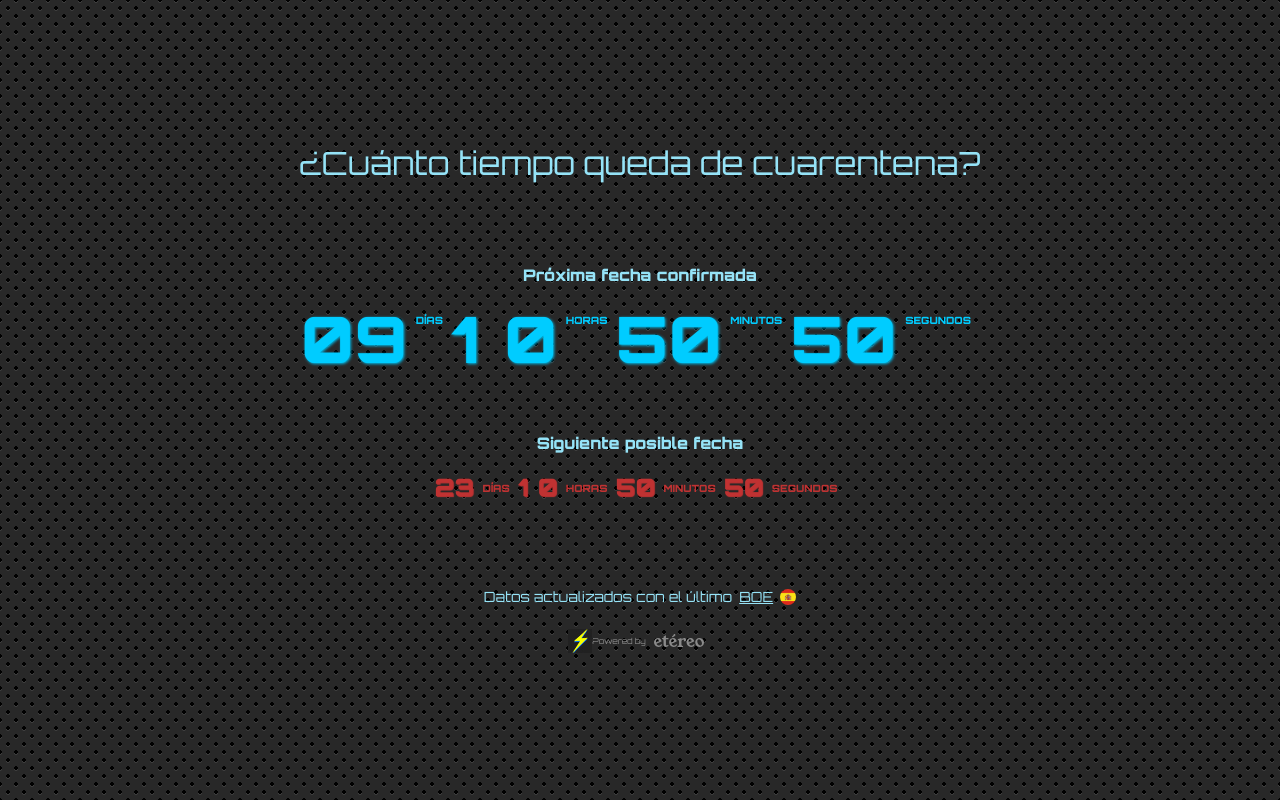
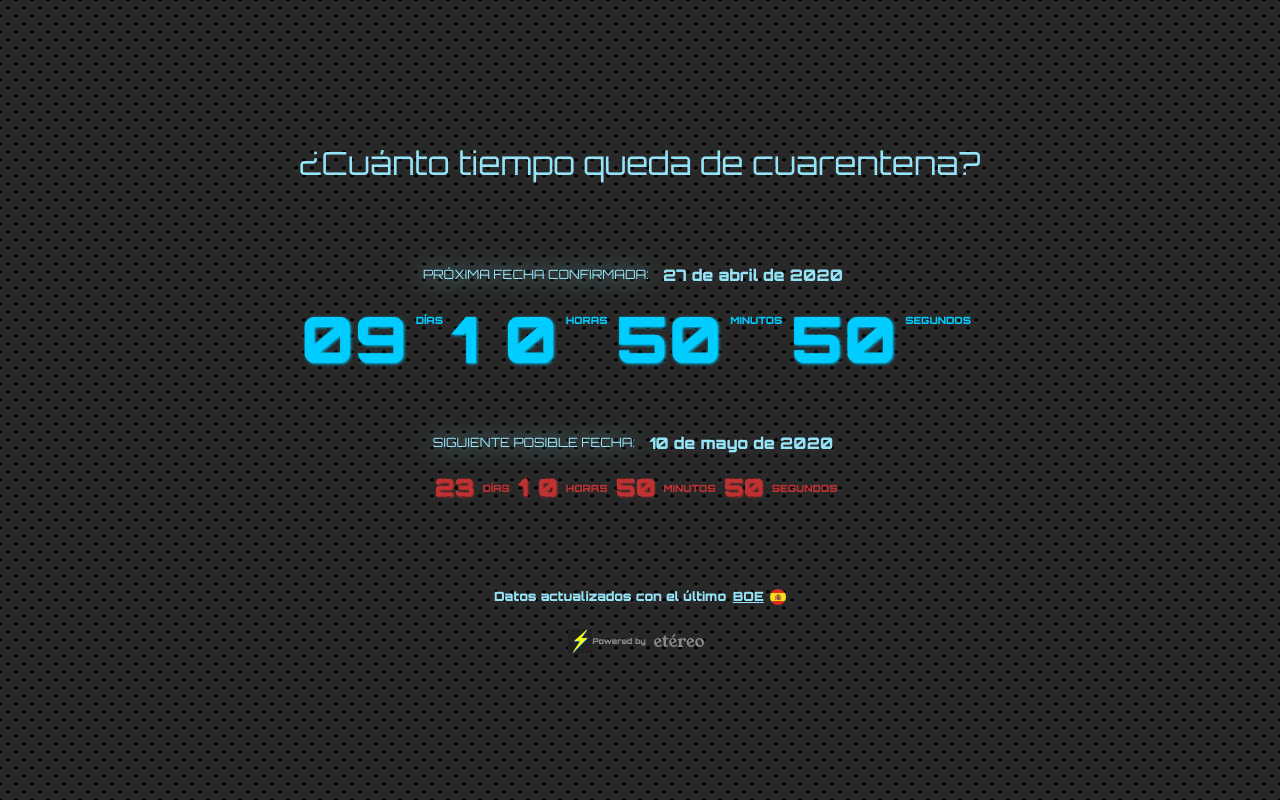
Before and after one commit to dieguezz/covid-countdown-spain, a React (Create React App) app: page / in a window 1280 px wide. Built offline with nearby package versions, Linux system fonts and the light colour scheme.

Commit message:
:art: improve glowings

```diff
--- a/src/App.js
+++ b/src/App.js
@@ -70,7 +70,7 @@ function ClockNumber({ name, value, isSmall }) {
   );
 }
 
-function CountDown({ isSmall, title, timer, className }) {
+function CountDown({ isSmall, title, subtitle, timer, className }) {
   const count = useMemo(
     () => ({
       d0: timer.days.length > 1 ? timer.days.charAt(0) : 0,
@@ -93,7 +93,10 @@ function CountDown({ isSmall, title, timer, className }) {
   );
   return (
     <div className="countdown">
-      <h2>{title}</h2>
+      <div className="countdown-header">
+        <h2>{title}</h2>
+        <time>{subtitle}</time>
+      </div>
       <div className={`timer ${(className && className) || ""}`}>
         <div>
           <div className="number-wrapper">
@@ -194,7 +197,8 @@ function App() {
       <h1>¿Cuánto tiempo queda de cuarentena?</h1>
       <div className="container">
         <CountDown
-          title="Próxima fecha confirmada"
+          title="Próxima fecha confirmada:"
+          subtitle="27 de abril de 2020"
           isSmall={isSmall}
           end={endDate1}
           timer={timer[0]}
@@ -202,7 +206,8 @@ function App() {
         <CountDown
           className="small red"
           isSmall
-          title="Siguiente posible fecha"
+          title="Siguiente posible fecha:"
+          subtitle="10 de mayo de 2020"
           end={endDate2}
           timer={timer[1]}
         ></CountDown>
--- a/src/index.css
+++ b/src/index.css
@@ -136,7 +136,7 @@ table {
 }
 
 .red .number {
-  text-shadow: 1px 1px 1px #c03232;
+  text-shadow: 1px 1px 2px #c03232;
 }
 
 .timer {
@@ -213,24 +213,39 @@ h1 {
 }
 
 h2 {
+    color: #95e3f7;
+    text-transform: uppercase;
+    font-size: .8em;
+    text-shadow: 0px 0px 24px;
+}
+
+
+.countdown-header {
+  display: flex;
+  align-items: center;
+  justify-content: center;
+  margin-bottom: 24px;
+}
+
+time {
   color: #95e3f7;
-  width: 100%;
-  margin-bottom: 24px;
-  font-weight: bolder;
-  text-align: center;
+  padding: 0 14px;
+  font-weight: bold;
 }
 
 p {
   color: #95e3f7;
-  font-size: 14px;
+  font-size: .8em;
   margin-top: 24px;
   display: flex;
   align-items: center;
+      font-weight: bold;
+
 }
 
 p:last-child {
   margin-top: 24px;
-  font-size: 8px;
+  font-size: .5em;
   align-items: center;
   color: #8a8a8a;
 }
```
